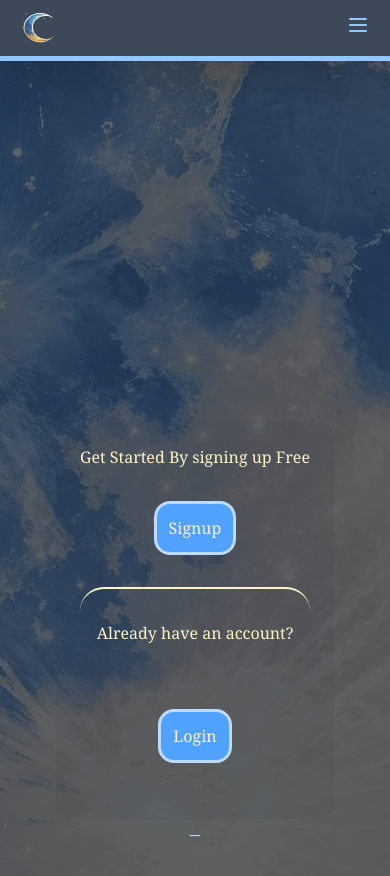
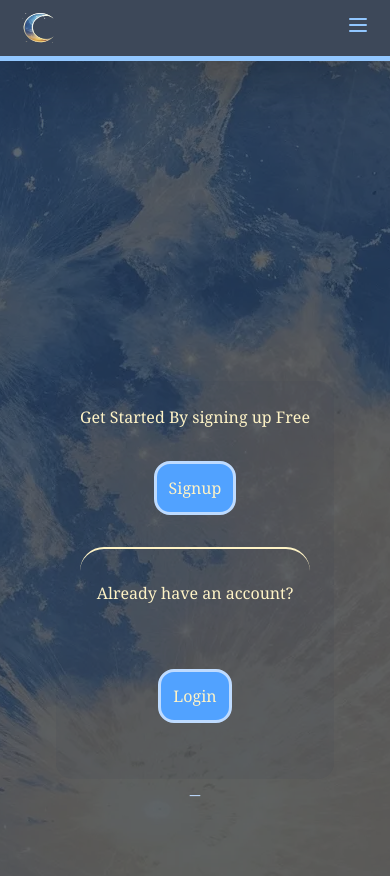
Before and after one commit to Dustin-Street/Lunar, a React (Vite) app in the folder client/: page / in a window 390 px wide. Shown: the top 876 px of the page. Built offline with nearby package versions, Linux system fonts and the light colour scheme; no server answers.

Commit message:
Home UI changes mobile

```diff
--- a/client/src/components/Home.jsx
+++ b/client/src/components/Home.jsx
@@ -84,7 +84,7 @@ export default function Home() {
           <div className=" text-white">
             {/* HERO SECTION */}
 
-            <div className="bg-gray-800/70  md:rounded-2xl pt-90 md:pt-0 p-8 max-w-3xl mx-0 lg:my-4 mb-0 max-h-screen md:max-h-200 h-screen w-screen sm:h-3/4 shadow-md shadow-amber-100 space-y-2">
+            <div className="bg-gray-800/70  md:rounded-2xl pt-80 pb-15 md:pt-0 p-8 max-w-3xl mx-0 lg:my-4 mb-0 max-h-screen md:max-h-200 h-screen w-screen sm:h-3/4 shadow-md shadow-amber-100 space-y-2">
               <section className="flex flex-col items-center text-center ">
                 {!isAuthenticated ? (
                   <LoginSignupCard />
```
